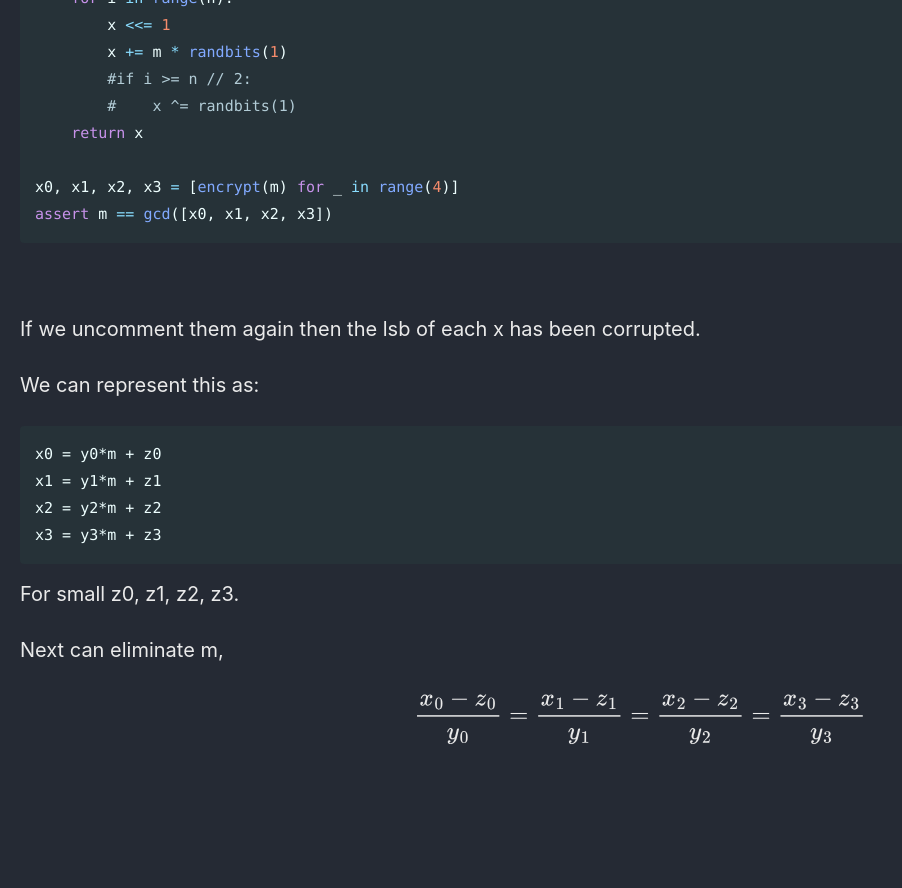
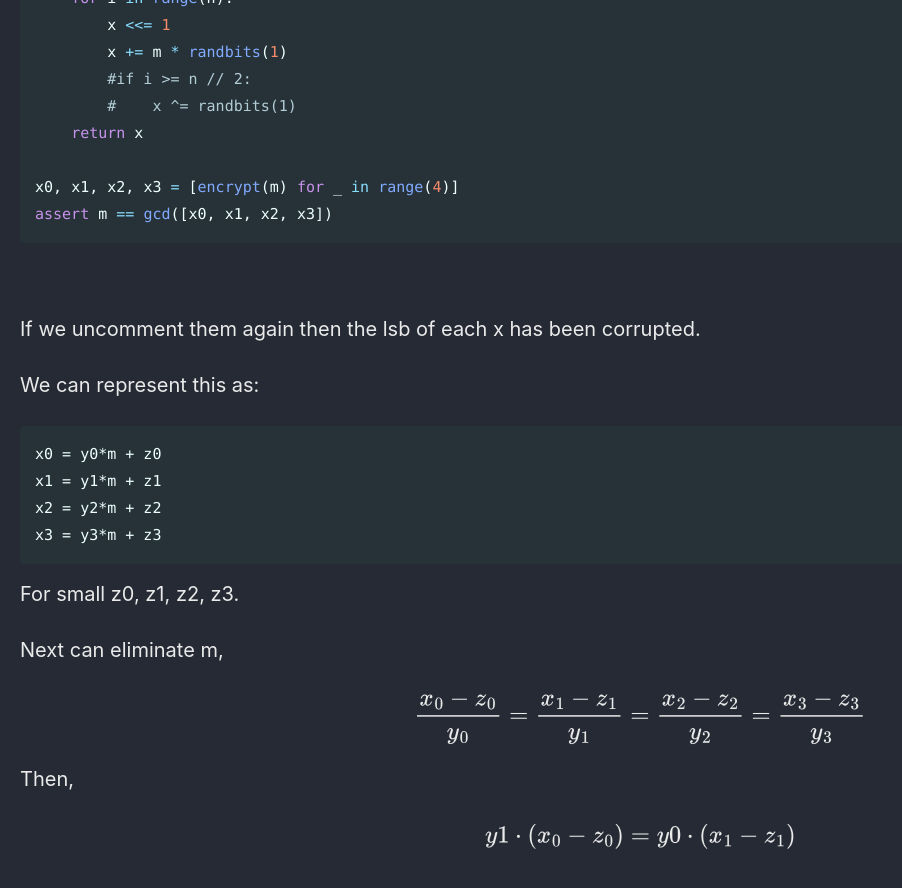
Before and after one commit to Connor-McCartney/Connor-McCartney.github.io, a Jekyll site: the page built from _pages/cryptography/other/WaniCTF2024.md, in a window 1280 px wide and 900 px high, scrolled down 1492 px. Shown: the top 888 px of the window, without its empty margins (0-902 px from the left). Built offline with Jekyll 4.4.1, drawn with Linux system fonts in a browser that asks for light colours; cached includes are drawn as plain includes; before the commit the page ends 2286 px from its top, so only the background shows below that.

Commit message:
Update WaniCTF2024.md

```diff
--- a/_pages/cryptography/other/WaniCTF2024.md
+++ b/_pages/cryptography/other/WaniCTF2024.md
@@ -86,3 +86,7 @@ For small z0, z1, z2, z3.
 Next can eliminate m,
 
 $$\frac{x_0 - z_0}{y_0} = \frac{x_1 - z_1}{y_1} = \frac{x_2 - z_2}{y_2} = \frac{x_3 - z_3}{y_3}$$
+
+Then,
+
+$$y1 \cdot (x_0 - z_0) = y0 \cdot (x_1 - z_1)$$
```
